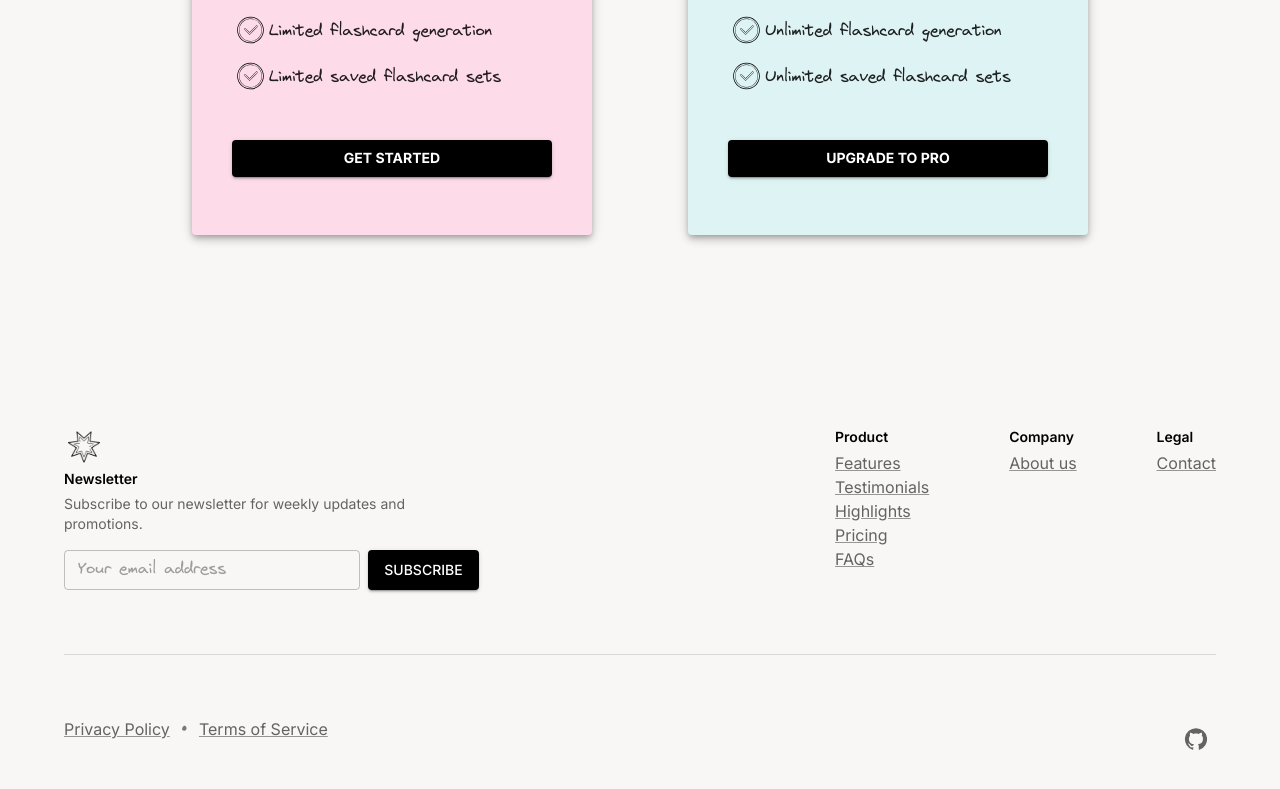
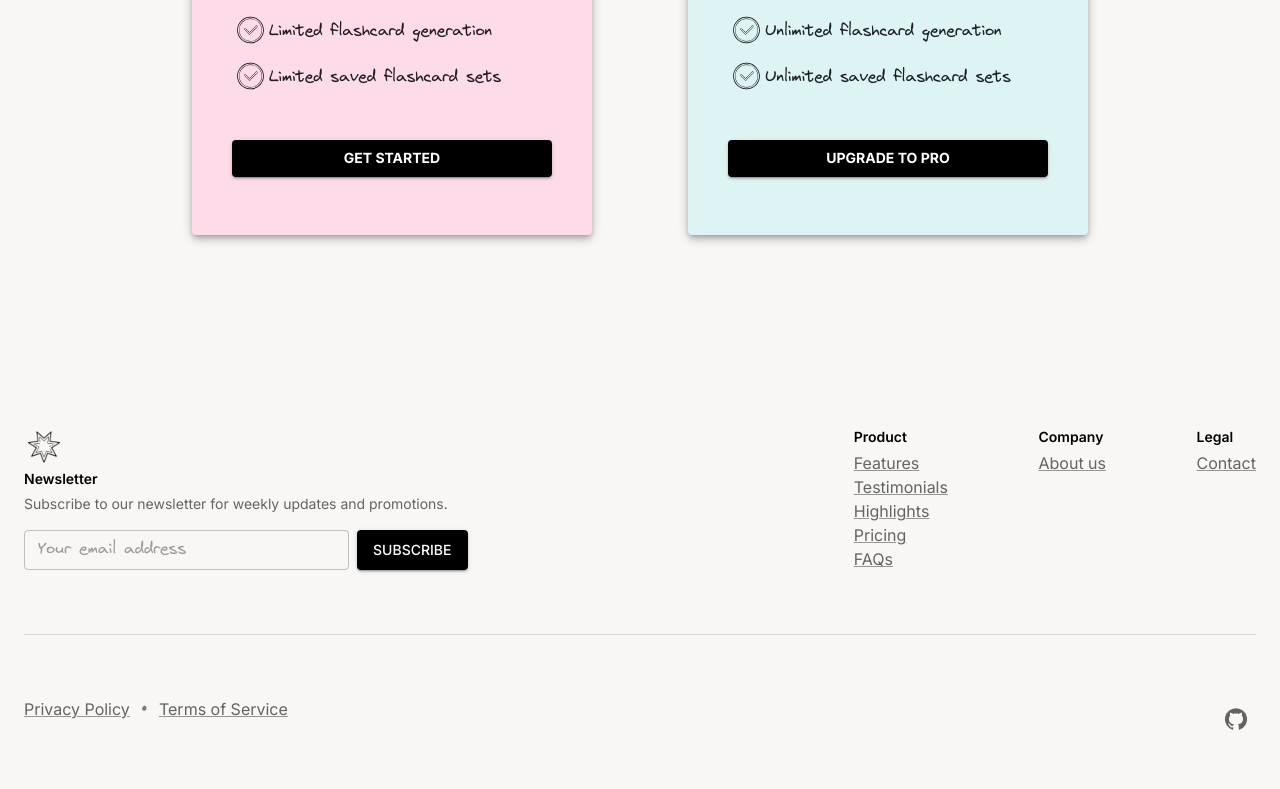
Before and after one commit to kenyounot123/ai-flashcard, a Next.js app: page / in a window 1280 px wide. Shown: the part 2692-3481 px from the top of the page. Built offline with nearby package versions, Linux system fonts and the light colour scheme; no server answers.

Commit message:
Add min height to body so footer is not too close to the content. Update footer width

```diff
--- a/src/app/layout.tsx
+++ b/src/app/layout.tsx
@@ -8,6 +8,7 @@ import {
 } from "@clerk/nextjs";
 import Navbar from "@/components/Navbar";
 import Footer from "@/components/Footer";
+import { Box } from "@mui/material";
 
 const inter = Inter({subsets: ["latin"]})
 
@@ -27,7 +28,7 @@ export default function RootLayout({
         <body className={inter.className} style={{height: '100vh'}}>
           <ThemeProvider theme={theme}>
             <Navbar />
-            {children}
+              <Box sx={{minHeight: "800px"}}>{children}</Box>
             <Footer />
           </ThemeProvider>
         </body>
--- a/src/components/Footer.tsx
+++ b/src/components/Footer.tsx
@@ -37,7 +37,9 @@ export default function Footer() {
         gap: { xs: 4, sm: 8 },
         py: { xs: 8, sm: 10 },
         textAlign: { sm: "center", md: "left" },
+        maxWidth: 'xl'
       }}
+      maxWidth={false}
     >
       <Box
         sx={{
```
